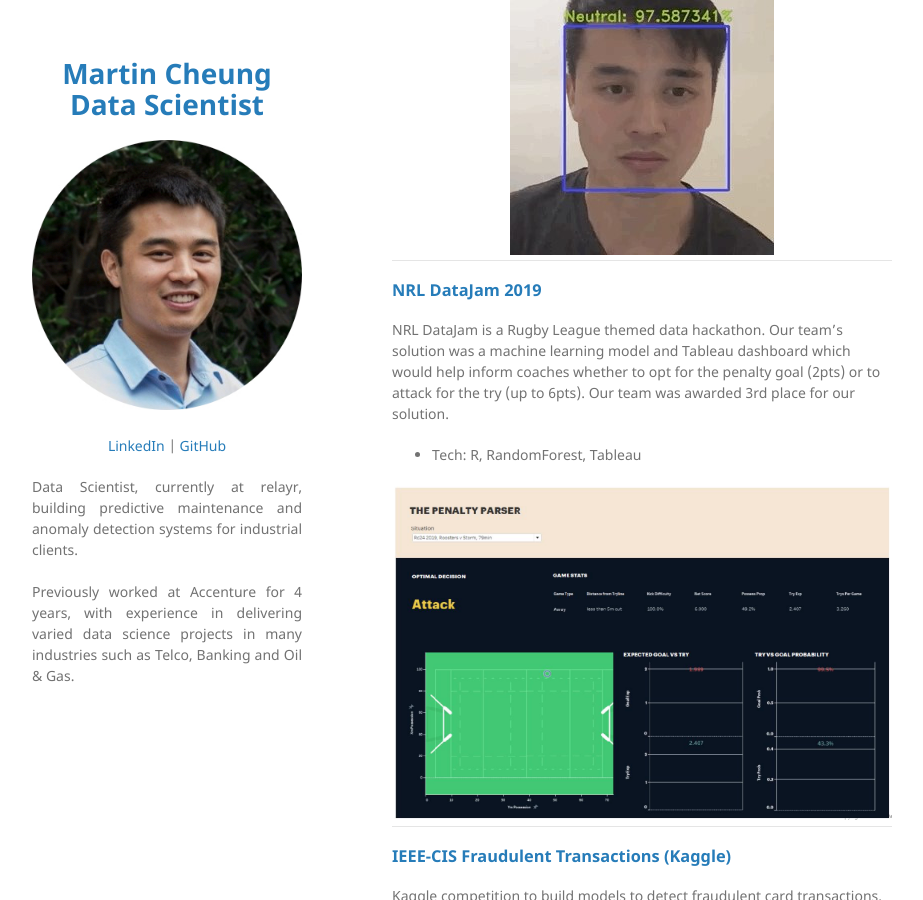
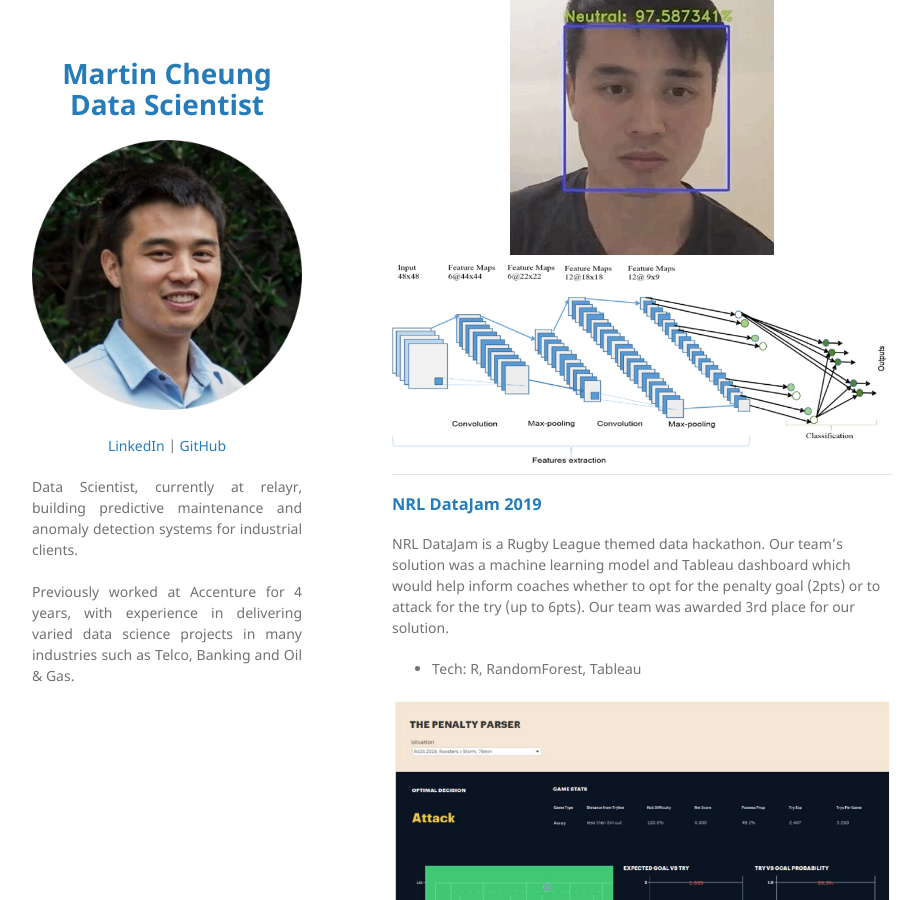
Before and after one commit to martycheung/martycheung.github.io, a Jekyll site: the page built from index.md, in a window 1280 px wide and 900 px high, scrolled down 370 px. Shown: the whole window, without its empty margins (178-1101 px from the left). Built offline with Jekyll 4.4.1, drawn with Linux system fonts in a browser that asks for light colours; our own code applies the rules of GitHub Pages for plain Markdown files.

Commit message:
Update index.md

```diff
--- a/index.md
+++ b/index.md
@@ -8,7 +8,7 @@ A real-time facial emotion recognition app which uses your laptop's camera feed
 
 - Tech: Keras, Tensorflow, OpenCV, Python, C++
 
-<center><img src="images/app_demo.jpg?raw=true"/></center>
+<center><img src="images/app_demo.jpg?raw=true"/><img src="images/cnn_arch.png?raw=true"/></center>
 
 ---
 
```
